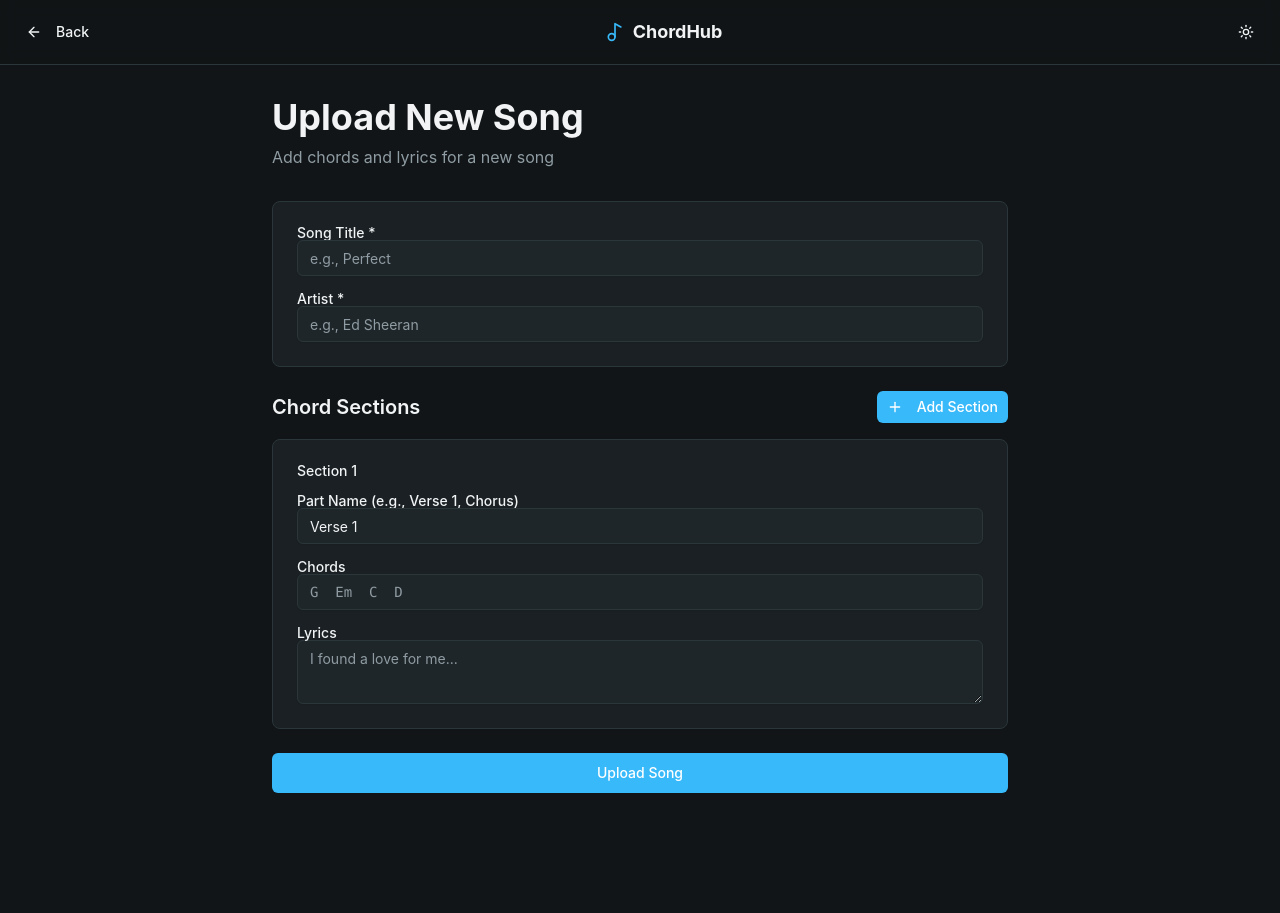
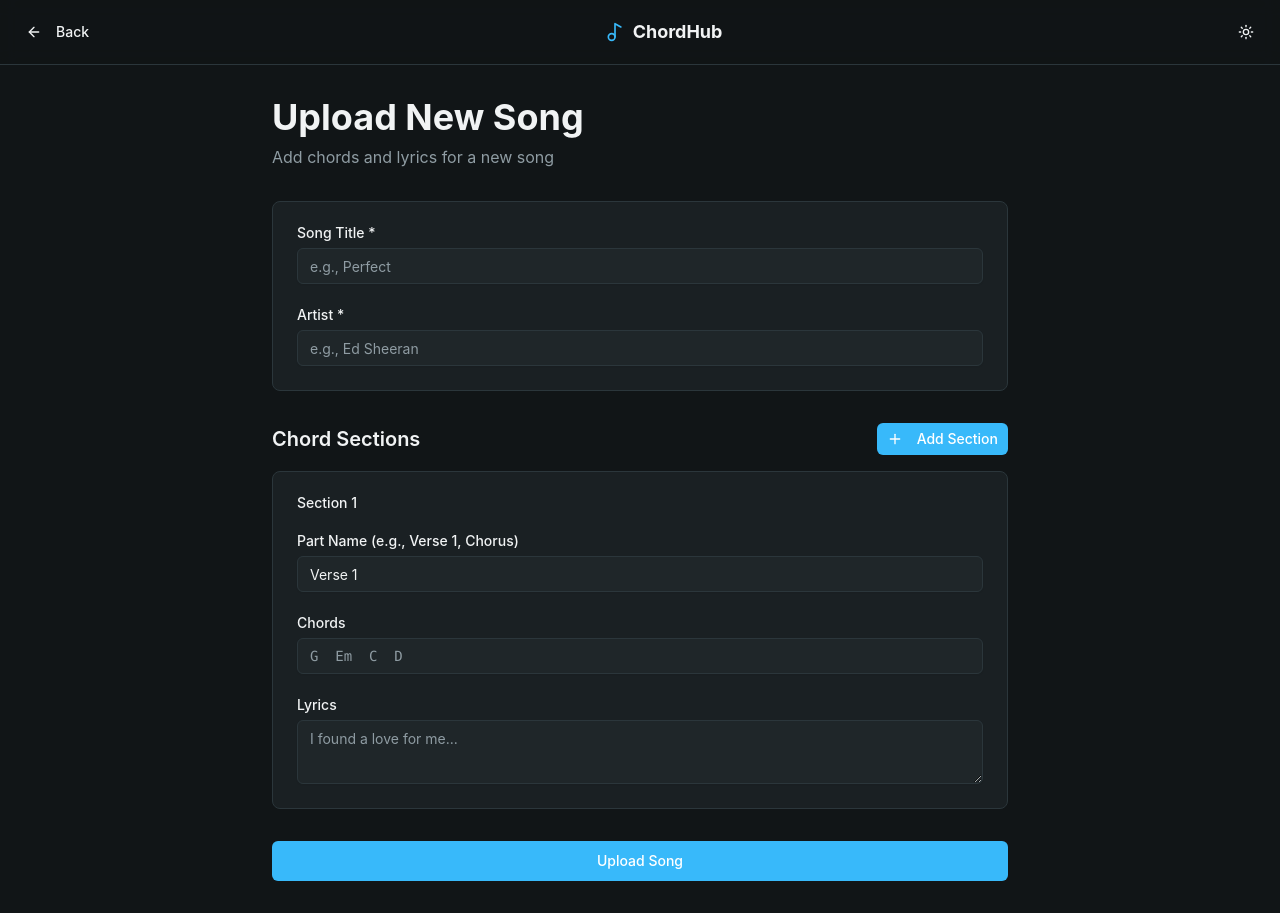
Before and after one commit to Dfaalt/DfaaltChords, a React (Vite) app: page /upload in a window 1280 px wide. Before the commit the page ends 825 px from the top, so only its background shows below. Built offline with nearby package versions, Linux system fonts and the light colour scheme.

Commit message:
fix: update scroll reference type in SongDetail and clearInterval usage; add initial vercel configuration

```diff
--- a/src/pages/SongDetail.tsx
+++ b/src/pages/SongDetail.tsx
@@ -14,7 +14,7 @@ export const SongDetail = () => {
   const [transpose, setTranspose] = useState(0);
   const [isScrolling, setIsScrolling] = useState(false);
   const [scrollSpeed, setScrollSpeed] = useState(3);
-  const scrollRef = useRef<NodeJS.Timeout | null>(null);
+  const scrollRef = useRef<ReturnType<typeof setInterval> | null>(null);
 
   const MAX_TRANSPOSE = 11;
   const MIN_TRANSPOSE = -11;
@@ -37,13 +37,13 @@ export const SongDetail = () => {
       }, 100 / scrollSpeed);
     } else {
       if (scrollRef.current) {
-        clearInterval(scrollRef.current);
+        window.clearInterval(scrollRef.current);
       }
     }
 
     return () => {
       if (scrollRef.current) {
-        clearInterval(scrollRef.current);
+        window.clearInterval(scrollRef.current);
       }
     };
   }, [isScrolling, scrollSpeed]);
--- a/src/pages/UploadChord.tsx
+++ b/src/pages/UploadChord.tsx
@@ -6,7 +6,7 @@ import { Textarea } from "@/components/ui/textarea";
 import { ArrowLeft, Music2, Plus, Trash2 } from "lucide-react";
 import { useState } from "react";
 import { Link } from "react-router-dom";
-import { toast } from "sonner"; // ⬅️ pakai Sonner
+import { toast } from "sonner";
 
 interface ChordSection {
   part: string;
@@ -95,10 +95,10 @@ export const UploadChord = () => {
           </p>
         </div>
 
-        <form onSubmit={handleSubmit} className="space-y-6">
+        <form onSubmit={handleSubmit} className="space-y-8">
           {/* Song Info */}
-          <div className="bg-card border border-border rounded-lg p-6 space-y-4">
-            <div>
+          <div className="bg-card border border-border rounded-lg p-6 space-y-6">
+            <div className="space-y-2">
               <Label htmlFor="title">Song Title *</Label>
               <Input
                 id="title"
@@ -108,7 +108,7 @@ export const UploadChord = () => {
                 required
               />
             </div>
-            <div>
+            <div className="space-y-2">
               <Label htmlFor="artist">Artist *</Label>
               <Input
                 id="artist"
@@ -133,7 +133,7 @@ export const UploadChord = () => {
             {sections.map((section, index) => (
               <div
                 key={index}
-                className="bg-card border border-border rounded-lg p-6 space-y-4"
+                className="bg-card border border-border rounded-lg p-6 space-y-6"
               >
                 <div className="flex items-center justify-between">
                   <Label>Section {index + 1}</Label>
@@ -149,7 +149,7 @@ export const UploadChord = () => {
                   )}
                 </div>
 
-                <div>
+                <div className="space-y-2">
                   <Label htmlFor={`part-${index}`}>
                     Part Name (e.g., Verse 1, Chorus)
                   </Label>
@@ -163,7 +163,7 @@ export const UploadChord = () => {
                   />
                 </div>
 
-                <div>
+                <div className="space-y-2">
                   <Label htmlFor={`chords-${index}`}>Chords</Label>
                   <Input
                     id={`chords-${index}`}
@@ -176,7 +176,7 @@ export const UploadChord = () => {
                   />
                 </div>
 
-                <div>
+                <div className="space-y-2">
                   <Label htmlFor={`lyrics-${index}`}>Lyrics</Label>
                   <Textarea
                     id={`lyrics-${index}`}
```
Also changed, not shown: vercel.json (added).
